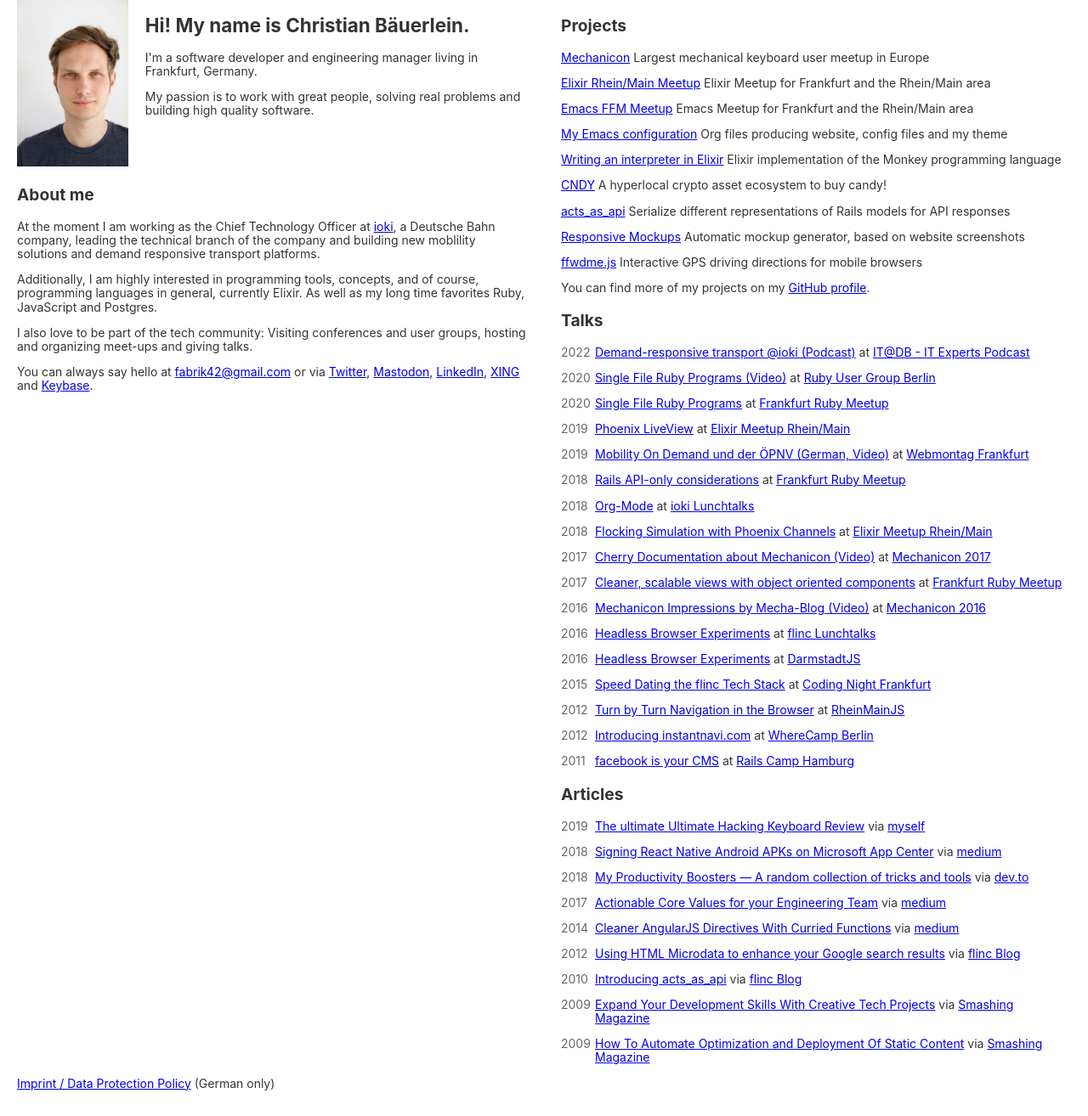
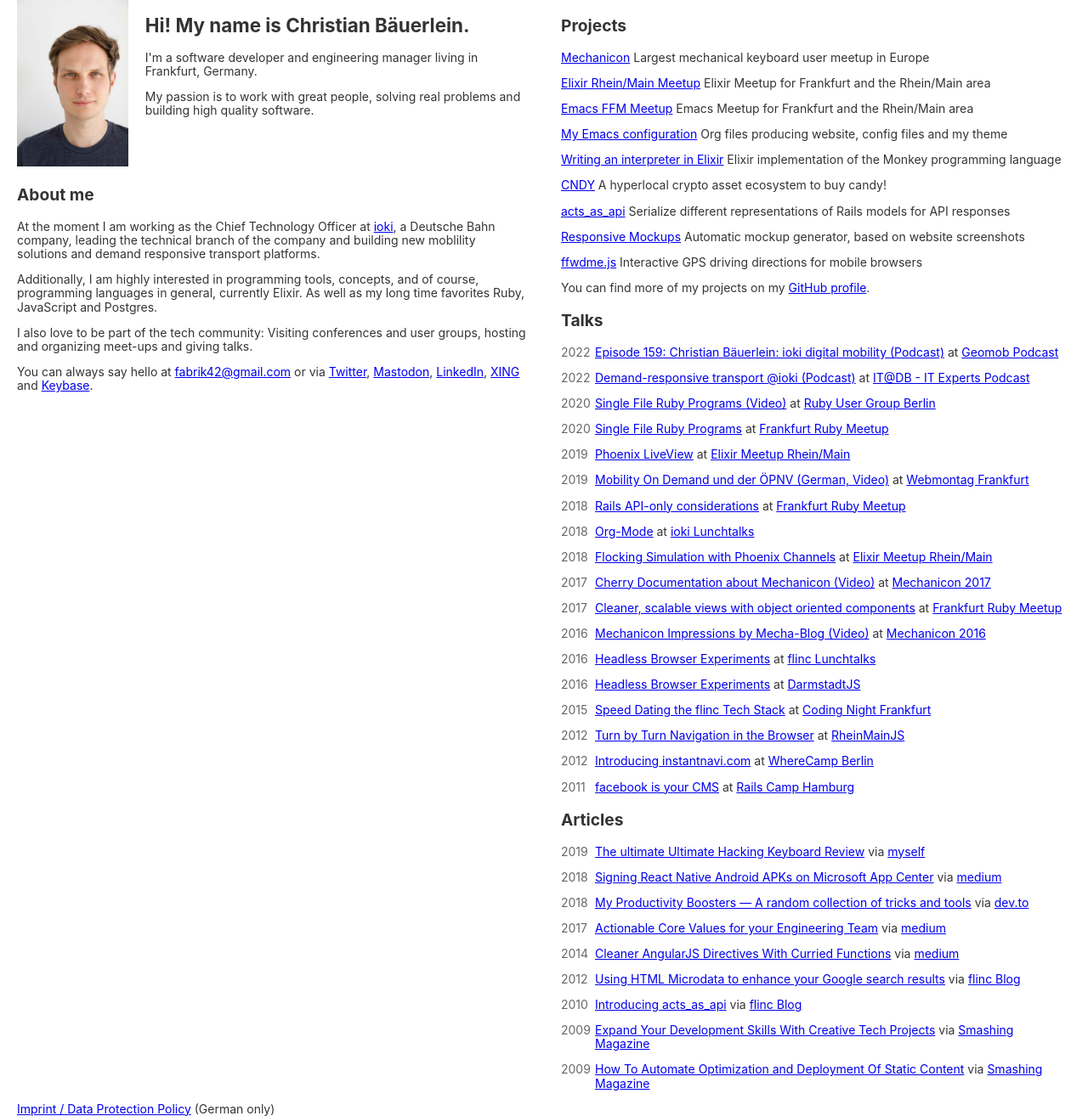
Before and after one commit to fabrik42/fabrik42.github.com, a Jekyll site: the page built from index.html, in a window 1280 px wide. Shown: the whole page at 85% size. Built offline with Jekyll 4.4.1, drawn with Linux system fonts in a browser that asks for light colours; before the commit the page ends 1284 px from its top, so only the background shows below that.

Commit message:
Add geomob podcast

```diff
--- a/_data/talks.yml
+++ b/_data/talks.yml
@@ -1,3 +1,10 @@
+- year : 2022
+  date: 2022-12-12
+  title: "Episode 159: Christian Bäuerlein: ioki digital mobility (Podcast)"
+  occasion: Geomob Podcast
+  occasion_url: https://thegeomob.com
+  slides_url: https://thegeomob.com/podcast/episode-159
+
 - year : 2022
   date: 2022-02-28
   title: Demand-responsive transport @ioki (Podcast)
```
